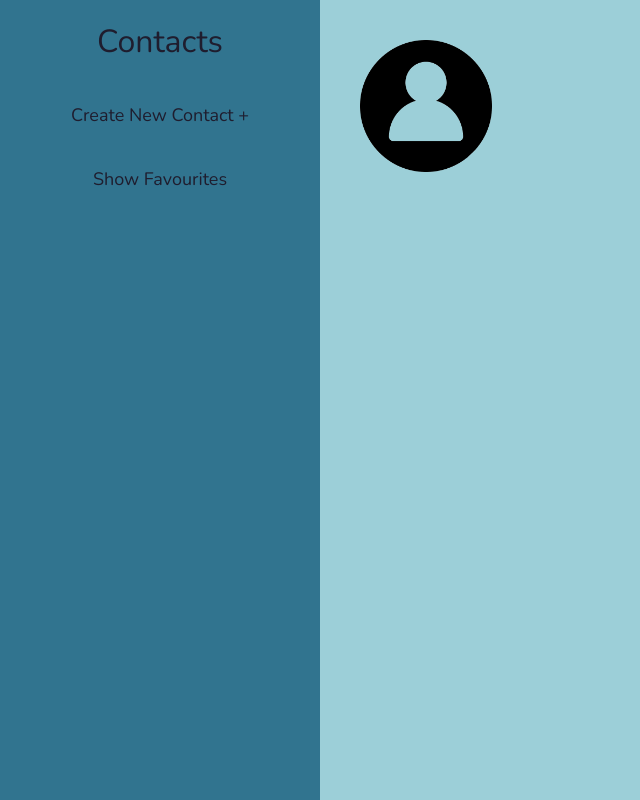
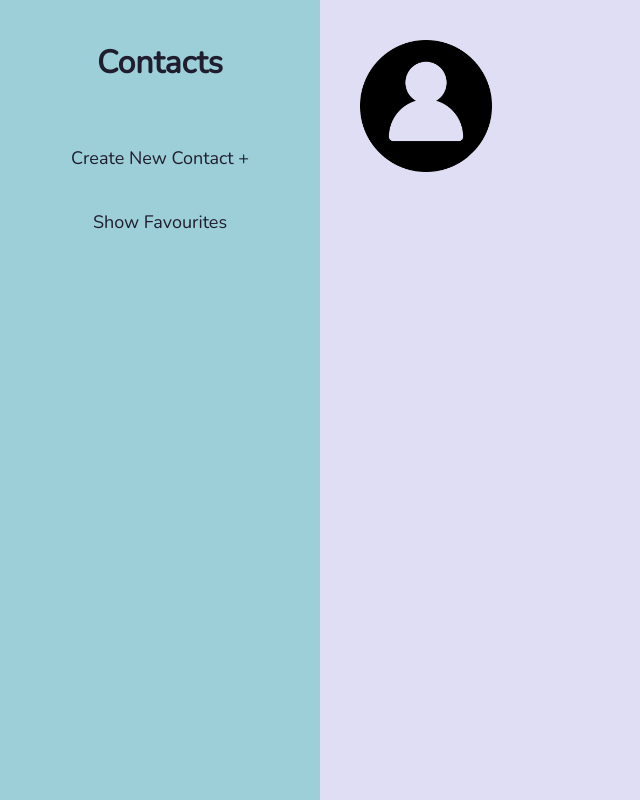
Before and after one commit to wesleychuu/assignment1, a plain HTML site: page newcontact.html in a window 1280 px wide. Shown: the whole page, without its empty margins (0-640 px from the left). Drawn offline with nearby package versions, Linux system fonts and the light colour scheme.

Commit message:
fixed background colours

```diff
--- a/newcontact.html
+++ b/newcontact.html
@@ -11,7 +11,7 @@
 <body>
     <div class="row">
         <div class="column left">
-            <a href="index.html" class="home">Contacts</a>
+            <h1><a href="index.html" class="home">Contacts</a></h1>
             <a href="newcontact.html">Create New Contact +</a>
             <a href="favourites.html">Show Favourites</a>
         </div>
--- a/styles.css
+++ b/styles.css
@@ -54,14 +54,14 @@ p {
 .left {
     /* flex: 1 0 20px; */
     width: 25%;
-    background-color: #31748f;
+    background-color: #9ccfd8;
 
 }
 .right {
 
     /* flex: 4 0; */
     width: 75%;
-    background-color: #9ccfd8;
+    background-color: #e0def4;
 }
 
 .contactpage {
```
